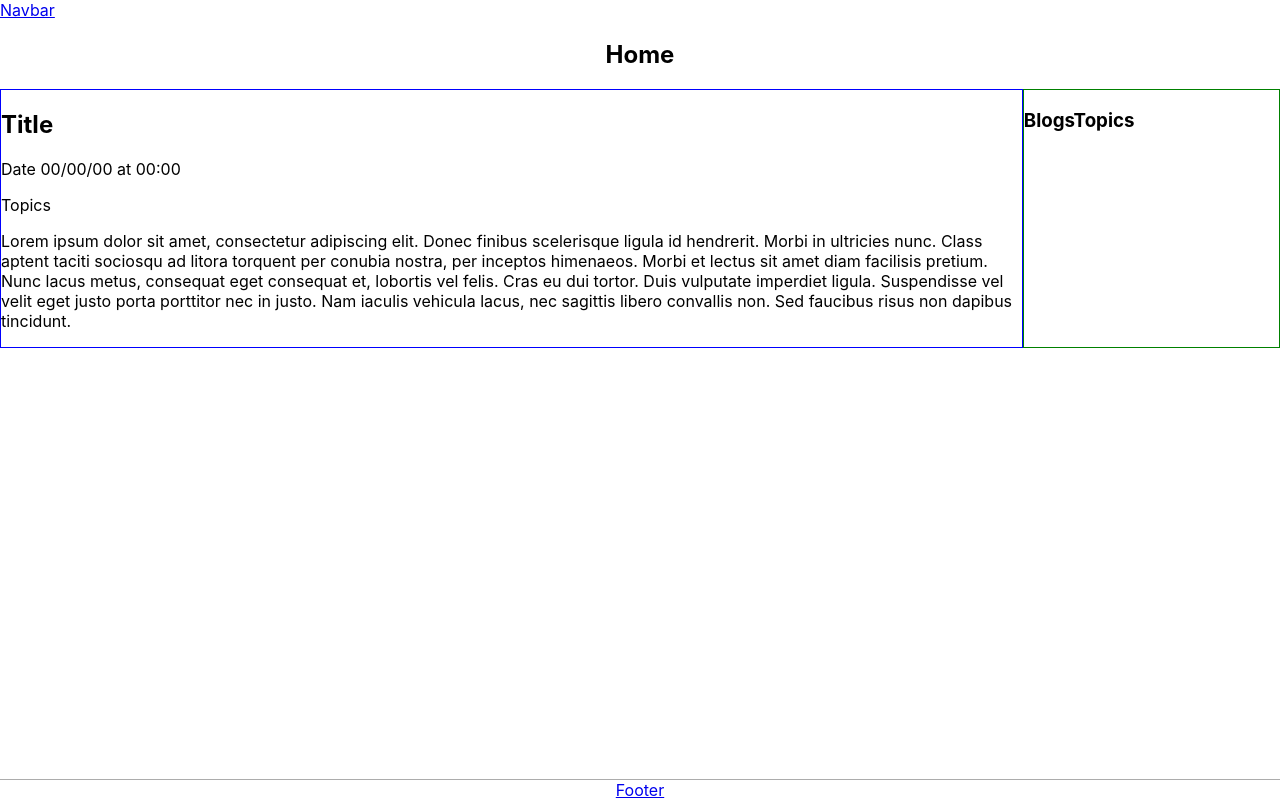
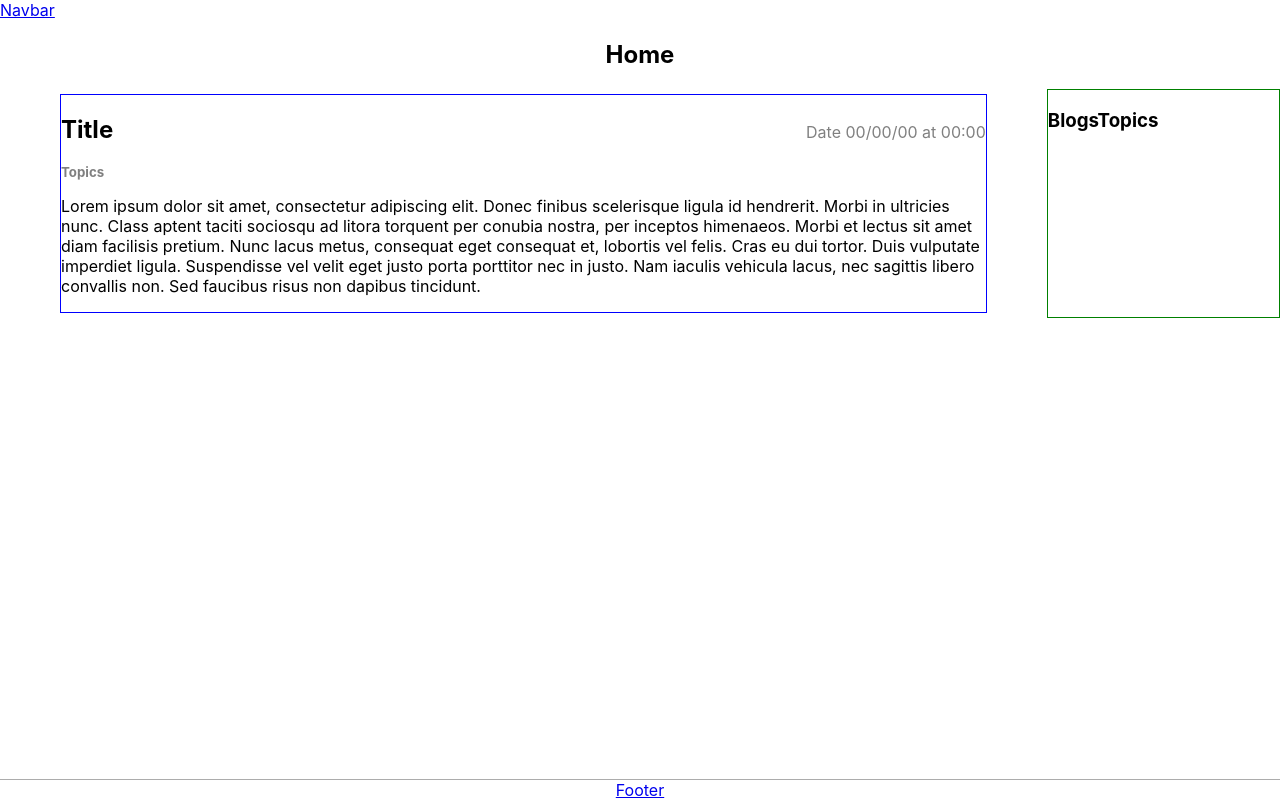
Before and after one commit to HugoDMiranda/Blog, a React (Create React App) app: page / in a window 1280 px wide. Built offline with nearby package versions, Linux system fonts and the light colour scheme.

Commit message:
blogSections style update

```diff
--- a/src/components/BlogsSections.js
+++ b/src/components/BlogsSections.js
@@ -9,7 +9,7 @@ function BlogsSections() {
         <p>Date 00/00/00 at 00:00</p>
       </div>
       <div className="sections-sum">
-        <p>Topics</p>
+        <h5>Topics</h5>
         <p>
           Lorem ipsum dolor sit amet, consectetur adipiscing elit. Donec finibus
           scelerisque ligula id hendrerit. Morbi in ultricies nunc. Class aptent
--- a/src/sass/components-styles/BlogsSections.css
+++ b/src/sass/components-styles/BlogsSections.css
@@ -2,4 +2,24 @@
   flex: 4;
   border: 1px solid blue;
   width: 100%;
+  margin: 5px 60px;
+}
+.sections-info {
+  display: flex;
+  flex-direction: row;
+  justify-content: space-between;
+  align-items: baseline;
+}
+.sections-info p {
+  color: gray;
+}
+.sections-sum {
+  display: flex;
+  flex-direction: column;
+  justify-content: center;
+  align-items: flex-start;
+}
+.sections-sum h5 {
+  color: gray;
+  margin: 0;
 }/*# sourceMappingURL=BlogsSections.css.map */
--- a/src/sass/components-styles/BlogsSections.scss
+++ b/src/sass/components-styles/BlogsSections.scss
@@ -2,4 +2,28 @@
   flex: 4;
   border: 1px solid blue;
   width: 100%;
+  margin: 5px 60px;
+
+  &-info {
+    display: flex;
+    flex-direction: row;
+    justify-content: space-between;
+    align-items: baseline;
+
+    p {
+      color: gray;
+    }
+  }
+
+  &-sum {
+    display: flex;
+    flex-direction: column;
+    justify-content: center;
+    align-items: flex-start;
+
+    h5 {
+      color: gray;
+      margin: 0;
+    }
+  }
 }
```
Also changed, not shown: 1 other file (tests, documents, lock files or other folders).
